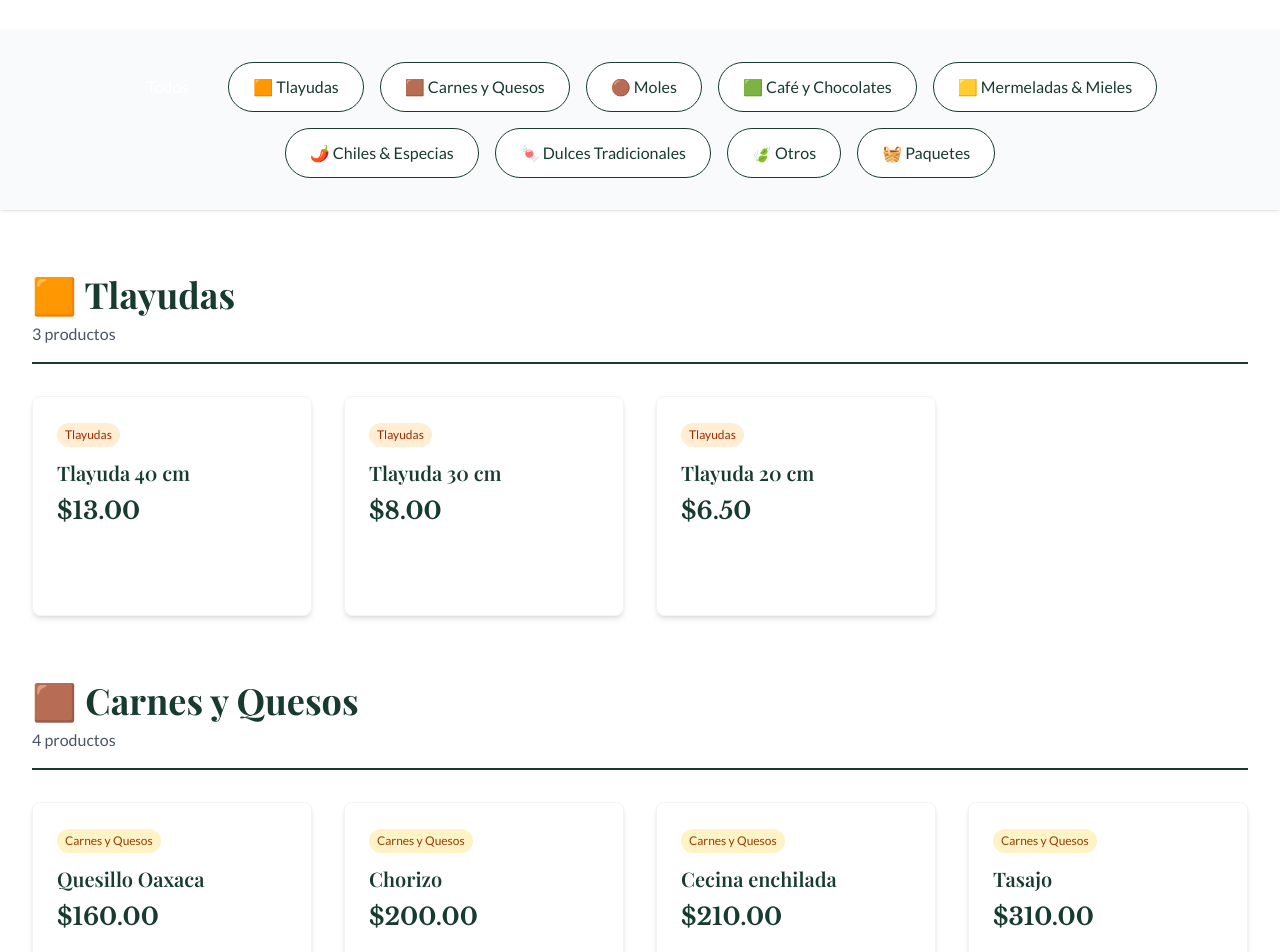
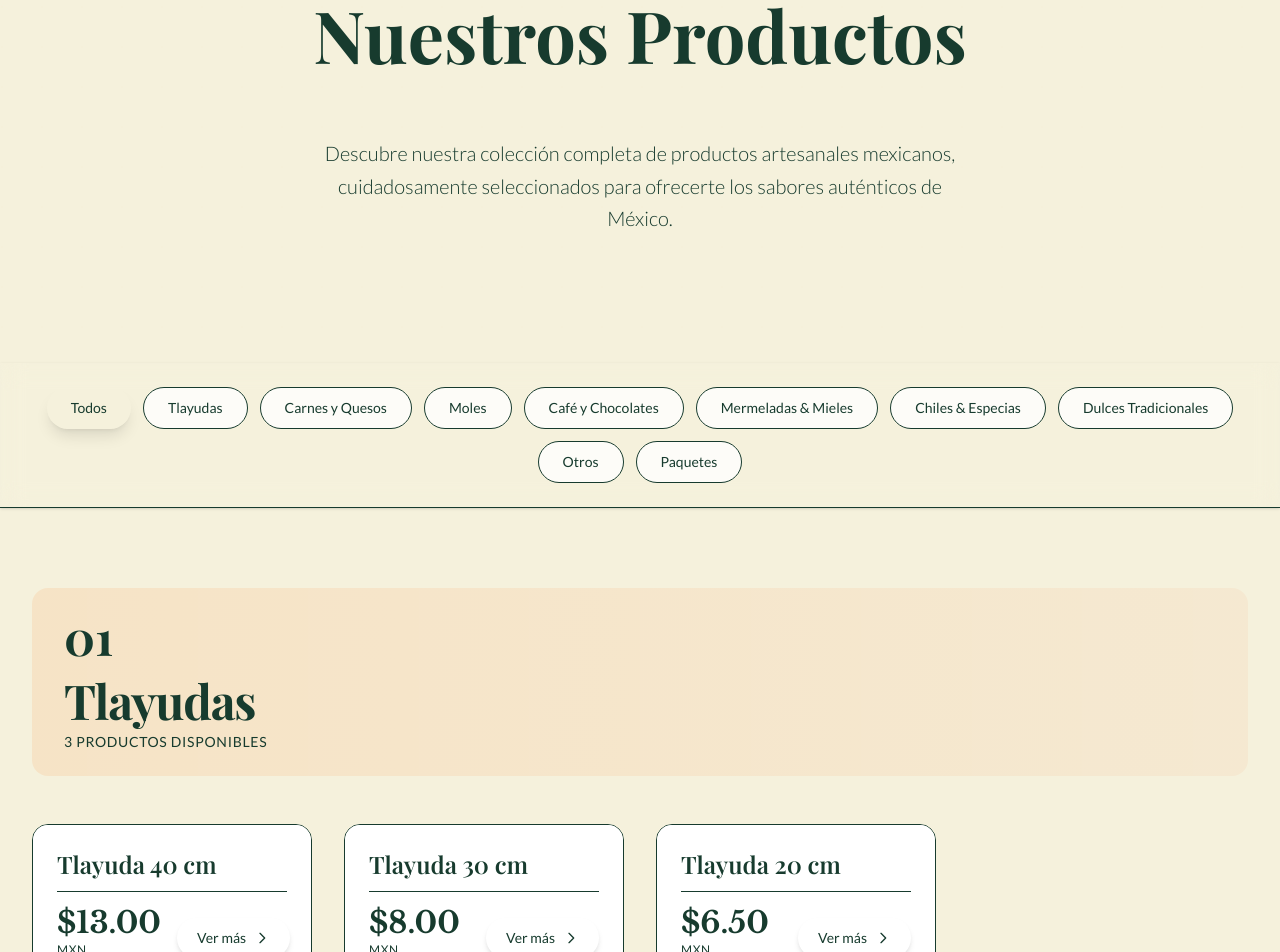
Before and after one commit to NFTSkull/neki, a Next.js app: page /productos in a window 1280 px wide. Shown: the part 300-1252 px from the top of the page. Built offline with nearby package versions, Linux system fonts and the light colour scheme; a web font is replaced by a local one.

Commit message:
Rediseñar página de productos: diseño moderno y auténtico sin emojis

```diff
--- a/src/app/productos/page.tsx
+++ b/src/app/productos/page.tsx
@@ -16,20 +16,20 @@ const generateId = (name: string) => {
     .replace(/(^-|-$)/g, '');
 };
 
-// Función para obtener el emoji de la categoría
-const getCategoryEmoji = (category: string) => {
-  const emojis: Record<string, string> = {
-    "Tlayudas": "🟧",
-    "Carnes y Quesos": "🟫",
-    "Moles": "🟤",
-    "Café y Chocolates": "🟩",
-    "Mermeladas & Mieles": "🟨",
-    "Chiles & Especias": "🌶️",
-    "Dulces Tradicionales": "🍬",
-    "Otros": "🍃",
-    "Paquetes": "🧺"
+// Función para obtener el color de acento de la categoría
+const getCategoryAccent = (category: string) => {
+  const accents: Record<string, string> = {
+    "Tlayudas": "from-orange-500/10 to-orange-600/5",
+    "Carnes y Quesos": "from-amber-600/10 to-amber-700/5",
+    "Moles": "from-amber-900/15 to-amber-950/10",
+    "Café y Chocolates": "from-green-600/10 to-green-700/5",
+    "Mermeladas & Mieles": "from-yellow-400/10 to-yellow-500/5",
+    "Chiles & Especias": "from-red-600/10 to-red-700/5",
+    "Dulces Tradicionales": "from-pink-400/10 to-pink-500/5",
+    "Otros": "from-emerald-500/10 to-emerald-600/5",
+    "Paquetes": "from-blue-500/10 to-blue-600/5"
   };
-  return emojis[category] || "📦";
+  return accents[category] || "from-gray-400/10 to-gray-500/5";
 };
 
 export default function ProductosPage() {
@@ -59,61 +59,107 @@ export default function ProductosPage() {
     <div className="min-h-screen bg-crema">
       <Navbar />
 
-      {/* Header */}
-      <section className="py-16 bg-white">
-        <div className="max-w-7xl mx-auto px-4 sm:px-6 lg:px-8 text-center">
-          <h1 className="font-playfair text-4xl md:text-5xl font-bold text-verde-oscuro mb-6">
+      {/* Hero Section - Moderno y elegante */}
+      <section className="relative py-24 md:py-32 bg-gradient-to-br from-verde-oscuro via-verde-oscuro/95 to-verde-oscuro overflow-hidden">
+        {/* Patrón decorativo sutil */}
+        <div className="absolute inset-0 opacity-5">
+          <div className="absolute inset-0" style={{
+            backgroundImage: `radial-gradient(circle at 2px 2px, rgba(225, 155, 62, 0.3) 1px, transparent 0)`,
+            backgroundSize: '40px 40px'
+          }}></div>
+        </div>
+
+        {/* Línea decorativa superior */}
+        <div className="absolute top-0 left-0 right-0 h-px bg-gradient-to-r from-transparent via-dorado/50 to-transparent"></div>
+
+        <div className="relative max-w-7xl mx-auto px-4 sm:px-6 lg:px-8">
+          <div className="text-center max-w-4xl mx-auto">
+            {/* Número decorativo */}
+            <div className="inline-block mb-6">
+              <span className="font-playfair text-6xl md:text-7xl text-dorado/20 font-bold">01</span>
+            </div>
+
+            <h1 className="font-playfair text-5xl md:text-6xl lg:text-7xl font-bold text-crema mb-6 leading-tight">
               Nuestros Productos
             </h1>
-          <p className="font-lato text-xl text-gray-600 max-w-3xl mx-auto leading-relaxed">
+
+            <div className="w-24 h-0.5 bg-dorado mx-auto mb-8"></div>
+
+            <p className="font-lato text-lg md:text-xl text-crema/90 max-w-2xl mx-auto leading-relaxed font-light">
               Descubre nuestra colección completa de productos artesanales mexicanos,
               cuidadosamente seleccionados para ofrecerte los sabores auténticos de México.
             </p>
           </div>
+        </div>
+
+        {/* Línea decorativa inferior */}
+        <div className="absolute bottom-0 left-0 right-0 h-px bg-gradient-to-r from-transparent via-dorado/30 to-transparent"></div>
       </section>
 
-      {/* Filtros de categoría */}
-      <section className="py-8 bg-gray-50 sticky top-0 z-10 shadow-sm">
-        <div className="max-w-7xl mx-auto px-4 sm:px-6 lg:px-8">
-          <div className="flex flex-wrap justify-center gap-4">
+      {/* Filtros de categoría - Diseño minimalista y elegante */}
+      <section className="sticky top-0 z-20 bg-crema/95 backdrop-blur-md border-b border-verde-oscuro/10 shadow-sm">
+        <div className="max-w-7xl mx-auto px-4 sm:px-6 lg:px-8 py-6">
+          <div className="flex flex-wrap justify-center gap-3">
             {['Todos', ...categories].map((categoria) => (
               <button
                 key={categoria}
                 onClick={() => setSelectedCategory(categoria)}
-                className={`px-6 py-3 rounded-full font-medium transition-smooth ${
+                className={`relative px-6 py-2.5 rounded-full font-lato text-sm font-medium transition-all duration-300 ${
                   selectedCategory === categoria
-                    ? 'bg-verde-oscuro text-white'
-                    : 'bg-white text-verde-oscuro hover:bg-verde-oscuro hover:text-white border border-verde-oscuro'
+                    ? 'bg-verde-oscuro text-crema shadow-lg shadow-verde-oscuro/20'
+                    : 'bg-white/80 text-verde-oscuro hover:bg-verde-oscuro/5 border border-verde-oscuro/20 hover:border-verde-oscuro/40'
                 }`}
               >
-                {categoria === 'Todos' ? categoria : `${getCategoryEmoji(categoria)} ${categoria}`}
+                {categoria}
+                {selectedCategory === categoria && (
+                  <span className="absolute -bottom-1 left-1/2 transform -translate-x-1/2 w-1 h-1 bg-dorado rounded-full"></span>
+                )}
               </button>
             ))}
           </div>
         </div>
       </section>
 
-      {/* Productos organizados por categoría */}
-      <section className="py-16 bg-white">
+      {/* Productos organizados por categoría - Diseño artístico */}
+      <section className="py-20 bg-crema">
         <div className="max-w-7xl mx-auto px-4 sm:px-6 lg:px-8">
-          {filteredCategories.map((category) => {
+          {filteredCategories.map((category, categoryIndex) => {
             const categoryProducts = productsByCategory[category] || [];
             if (categoryProducts.length === 0) return null;
 
             return (
-              <div key={category} className="mb-16 last:mb-0">
+              <div
+                key={category}
+                className={`mb-24 last:mb-0 ${categoryIndex > 0 ? 'pt-16 border-t border-verde-oscuro/10' : ''}`}
+              >
+                {/* Header de categoría - Diseño sofisticado */}
+                <div className="relative mb-12">
+                  {/* Fondo sutil con gradiente */}
+                  <div className={`absolute inset-0 bg-gradient-to-r ${getCategoryAccent(category)} rounded-2xl -z-10`}></div>
+
+                  <div className="relative px-8 py-6">
+                    {/* Número de categoría */}
+                    <div className="flex items-center gap-6 mb-4">
+                      <span className="font-playfair text-4xl md:text-5xl text-verde-oscuro/20 font-bold">
+                        {(categoryIndex + 1).toString().padStart(2, '0')}
+                      </span>
+                      <div className="flex-1 h-px bg-gradient-to-r from-verde-oscuro/20 to-transparent"></div>
+                    </div>
+
                     {/* Título de categoría */}
-                <div className="mb-8 pb-4 border-b-2 border-verde-oscuro">
-                  <h2 className="font-playfair text-3xl md:text-4xl font-bold text-verde-oscuro">
-                    {getCategoryEmoji(category)} {category}
+                    <h2 className="font-playfair text-3xl md:text-4xl lg:text-5xl font-bold text-verde-oscuro mb-2 tracking-tight">
+                      {category}
                     </h2>
-                  <p className="font-lato text-gray-600 mt-2">
-                    {categoryProducts.length} {categoryProducts.length === 1 ? 'producto' : 'productos'}
+
+                    {/* Subtítulo elegante */}
+                    <p className="font-lato text-sm text-verde-oscuro/60 uppercase tracking-wider font-medium">
+                      {categoryProducts.length} {categoryProducts.length === 1 ? 'producto disponible' : 'productos disponibles'}
                     </p>
                   </div>
+                </div>
 
-                {/* Grid de productos de la categoría */}
-                <div className="grid grid-cols-1 md:grid-cols-2 lg:grid-cols-3 xl:grid-cols-4 gap-8">
+                {/* Grid de productos - Espaciado elegante */}
+                <div className="grid grid-cols-1 sm:grid-cols-2 lg:grid-cols-3 xl:grid-cols-4 gap-6 md:gap-8">
                   {categoryProducts.map((product) => (
                     <ProductoCard
                       key={generateId(product.name)}
@@ -128,17 +174,26 @@ export default function ProductosPage() {
             );
           })}
 
-          {/* Mensaje de contacto */}
-          <div className="text-center mt-16 pt-8 border-t border-gray-200">
-            <p className="font-lato text-lg text-gray-600 mb-6">
-              ¿No encuentras lo que buscas?
+          {/* Sección de contacto - Diseño minimalista */}
+          <div className="mt-32 pt-16 border-t-2 border-verde-oscuro/20">
+            <div className="text-center max-w-2xl mx-auto">
+              <h3 className="font-playfair text-3xl md:text-4xl font-bold text-verde-oscuro mb-4">
+                ¿Buscas algo especial?
+              </h3>
+              <p className="font-lato text-lg text-verde-oscuro/70 mb-8 leading-relaxed">
+                Si no encuentras lo que buscas, estamos aquí para ayudarte.
+                Contáctanos y crearemos una solución personalizada para ti.
               </p>
               <a
                 href="/contacto"
-              className="inline-block bg-dorado hover:bg-dorado/90 text-white font-medium px-8 py-4 rounded-full transition-smooth"
+                className="inline-flex items-center gap-3 bg-verde-oscuro hover:bg-verde-oscuro/90 text-crema font-lato font-medium px-8 py-4 rounded-full transition-all duration-300 shadow-lg shadow-verde-oscuro/20 hover:shadow-xl hover:shadow-verde-oscuro/30 hover:-translate-y-0.5"
               >
-              Contactar para pedido especial
+                <span>Contactar para pedido especial</span>
+                <svg className="w-5 h-5" fill="none" stroke="currentColor" viewBox="0 0 24 24">
+                  <path strokeLinecap="round" strokeLinejoin="round" strokeWidth={2} d="M17 8l4 4m0 0l-4 4m4-4H3" />
+                </svg>
               </a>
+            </div>
           </div>
         </div>
       </section>
--- a/src/components/ProductoCard.tsx
+++ b/src/components/ProductoCard.tsx
@@ -14,85 +14,83 @@ export default function ProductoCard({
   nombre,
   precio,
   imagen,
-  descripcion,
-  categoria
+  descripcion
 }: ProductoCardProps) {
-  // Función para obtener un color de fondo según la categoría
-  const getCategoryColor = (cat: string) => {
-    const colors: Record<string, string> = {
-      "Tlayudas": "bg-orange-100 text-orange-800",
-      "Carnes y Quesos": "bg-amber-100 text-amber-800",
-      "Moles": "bg-amber-900 text-amber-100",
-      "Café y Chocolates": "bg-green-100 text-green-800",
-      "Mermeladas & Mieles": "bg-yellow-100 text-yellow-800",
-      "Chiles & Especias": "bg-red-100 text-red-800",
-      "Dulces Tradicionales": "bg-pink-100 text-pink-800",
-      "Otros": "bg-emerald-100 text-emerald-800",
-      "Paquetes": "bg-blue-100 text-blue-800"
-    };
-    return colors[cat] || "bg-gray-100 text-gray-800";
-  };
-
   return (
-    <div className="bg-white rounded-lg shadow-md overflow-hidden card-hover border border-gray-100">
+    <div className="group relative bg-white rounded-2xl overflow-hidden border border-verde-oscuro/10 hover:border-verde-oscuro/30 transition-all duration-500 hover:shadow-2xl hover:shadow-verde-oscuro/10">
       {/* Imagen del producto (opcional) */}
       {imagen && (
-        <div className="relative h-48 w-full overflow-hidden bg-gray-100">
+        <div className="relative h-56 w-full overflow-hidden bg-gradient-to-br from-verde-oscuro/5 to-crema">
           <Image
             src={imagen}
             alt={nombre}
             fill
-            className="object-cover transition-smooth hover:scale-105"
+            className="object-cover transition-transform duration-700 group-hover:scale-110"
           />
-          <div className="absolute top-3 left-3 z-10">
-            <span className={`${getCategoryColor(categoria)} text-xs px-2 py-1 rounded-full font-medium`}>
-              {categoria}
-            </span>
-          </div>
+          {/* Overlay sutil al hover */}
+          <div className="absolute inset-0 bg-gradient-to-t from-verde-oscuro/20 via-transparent to-transparent opacity-0 group-hover:opacity-100 transition-opacity duration-500"></div>
         </div>
       )}
 
       {/* Contenido */}
-      <div className={`p-6 ${!imagen ? 'pt-6' : ''}`}>
-        {!imagen && (
-          <div className="mb-3">
-            <span className={`${getCategoryColor(categoria)} text-xs px-2 py-1 rounded-full font-medium inline-block`}>
-              {categoria}
-            </span>
-          </div>
-        )}
+      <div className="relative p-6 bg-white">
+        {/* Línea decorativa superior */}
+        <div className="absolute top-0 left-6 right-6 h-px bg-gradient-to-r from-transparent via-verde-oscuro/10 to-transparent"></div>
 
-        <h3 className="font-playfair text-xl font-semibold text-verde-oscuro mb-2">
+        {/* Nombre del producto */}
+        <h3 className="font-playfair text-xl md:text-2xl font-semibold text-verde-oscuro mb-3 leading-tight group-hover:text-verde-oscuro/90 transition-colors duration-300">
           {nombre}
         </h3>
 
+        {/* Descripción (si existe) */}
         {descripcion && (
-          <p className="text-gray-600 text-sm mb-4 line-clamp-2">
+          <p className="font-lato text-sm text-verde-oscuro/60 mb-5 line-clamp-2 leading-relaxed">
             {descripcion}
           </p>
         )}
 
+        {/* Precio y botón */}
+        <div className="flex items-end justify-between gap-4 pt-4 border-t border-verde-oscuro/5">
           {/* Precio */}
-        <div className="flex items-center justify-between mb-4">
-          <span className="font-libre text-2xl font-bold text-dorado">
+          <div className="flex flex-col">
+            <span className="font-libre text-2xl md:text-3xl font-bold text-dorado leading-none">
               ${precio.toLocaleString('es-MX', { minimumFractionDigits: 2, maximumFractionDigits: 2 })}
+            </span>
+            <span className="font-lato text-xs text-verde-oscuro/50 uppercase tracking-wider mt-1">
+              MXN
             </span>
           </div>
 
-        {/* Botón */}
+          {/* Botón elegante */}
           {id ? (
             <a
               href={`/productos/${id}`}
-            className="block w-full bg-verde-oscuro hover:bg-verde-claro text-white text-center font-medium py-3 rounded-lg transition-smooth"
+              className="flex-shrink-0 px-5 py-2.5 bg-verde-oscuro hover:bg-verde-oscuro/90 text-crema font-lato text-sm font-medium rounded-full transition-all duration-300 shadow-md shadow-verde-oscuro/20 hover:shadow-lg hover:shadow-verde-oscuro/30 hover:-translate-y-0.5 group/btn"
             >
+              <span className="flex items-center gap-2">
                 Ver más
+                <svg className="w-4 h-4 transition-transform duration-300 group-hover/btn:translate-x-1" fill="none" stroke="currentColor" viewBox="0 0 24 24">
+                  <path strokeLinecap="round" strokeLinejoin="round" strokeWidth={2} d="M9 5l7 7-7 7" />
+                </svg>
+              </span>
             </a>
           ) : (
-          <button className="block w-full bg-verde-oscuro hover:bg-verde-claro text-white text-center font-medium py-3 rounded-lg transition-smooth">
-            Agregar al carrito
+            <button className="flex-shrink-0 px-5 py-2.5 bg-verde-oscuro hover:bg-verde-oscuro/90 text-crema font-lato text-sm font-medium rounded-full transition-all duration-300 shadow-md shadow-verde-oscuro/20 hover:shadow-lg hover:shadow-verde-oscuro/30 hover:-translate-y-0.5 group/btn">
+              <span className="flex items-center gap-2">
+                Agregar
+                <svg className="w-4 h-4 transition-transform duration-300 group-hover/btn:translate-x-1" fill="none" stroke="currentColor" viewBox="0 0 24 24">
+                  <path strokeLinecap="round" strokeLinejoin="round" strokeWidth={2} d="M12 4v16m8-8H4" />
+                </svg>
+              </span>
             </button>
           )}
         </div>
       </div>
+
+      {/* Efecto de brillo sutil al hover */}
+      <div className="absolute inset-0 pointer-events-none opacity-0 group-hover:opacity-100 transition-opacity duration-500">
+        <div className="absolute inset-0 bg-gradient-to-br from-dorado/5 via-transparent to-transparent"></div>
+      </div>
+    </div>
   );
 }
```
Lines whose indentation alone changed are shown as unchanged.
